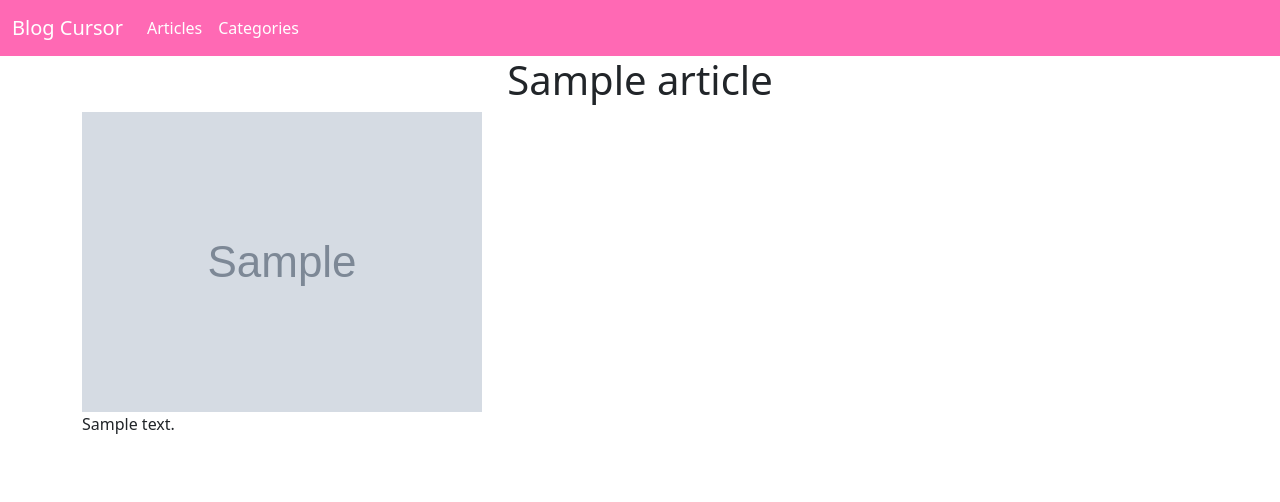
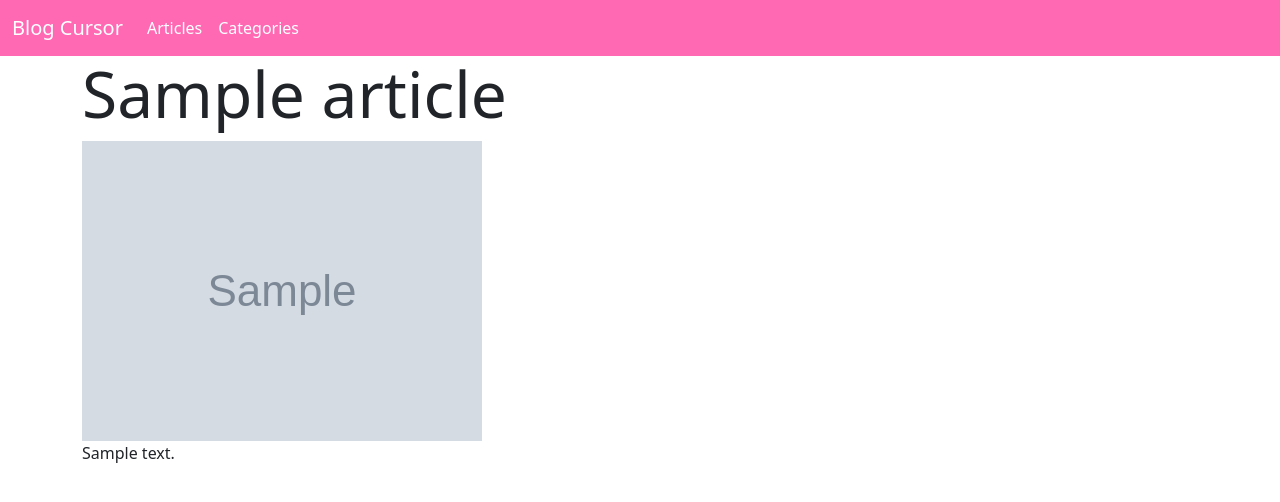
Before and after one commit to irynaa-semchuk/HW, a Flask app: template HW_16/templates/blog/details.html in a window 1280 px wide. Shown: the top 502 px of the page. Run offline with Flask 2, Linux system fonts and the light colour scheme; the template is opened without the code that fills it: values that come from a table or form of the project are taken from there, others are empty; tables that the repository leaves empty hold one stand-in row (values such as "Sample post"); grey boxes marked "Sample" are stand-in pictures; some libraries are stand-ins or nearby versions.

Commit message:
Customized the article details page

```diff
--- a/HW_16/templates/blog/details.html
+++ b/HW_16/templates/blog/details.html
@@ -12,10 +12,10 @@
 <body>
 {% include 'blog/shared/header.html' %}
 <div class="container">
-    <h1 style="text-align: center">{{ article.title }}</h1>
+    <h1 class="display-3 font-weight-bold">{{ article.title }}</h1>
     <div class="article-body">
         <div class="img">
-            <img src="{{ article.img }}" alt="{{ article.title}}">
+            <img src="{{ article.img }}" class="img-fluid" alt="{{ article.title}}">
         </div>
         <p class="article-description">
             {{ article.description }}
```
